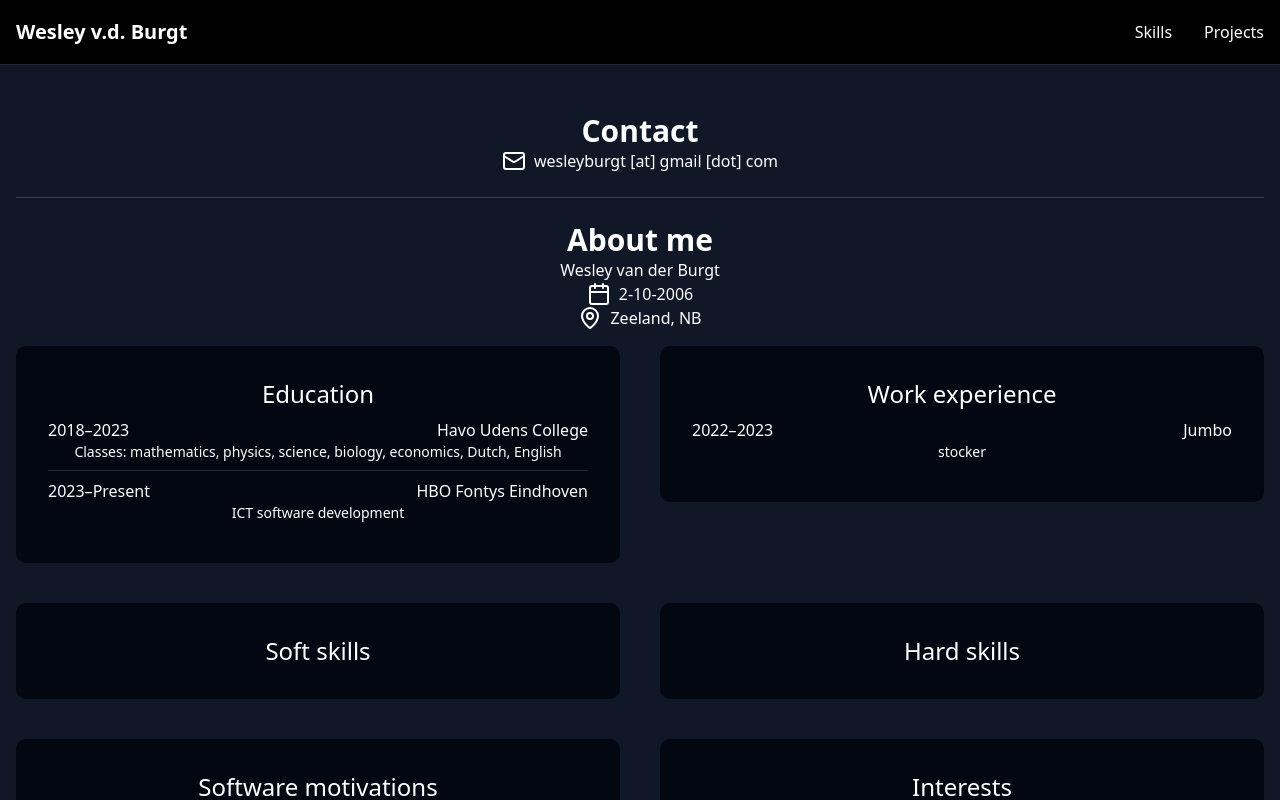
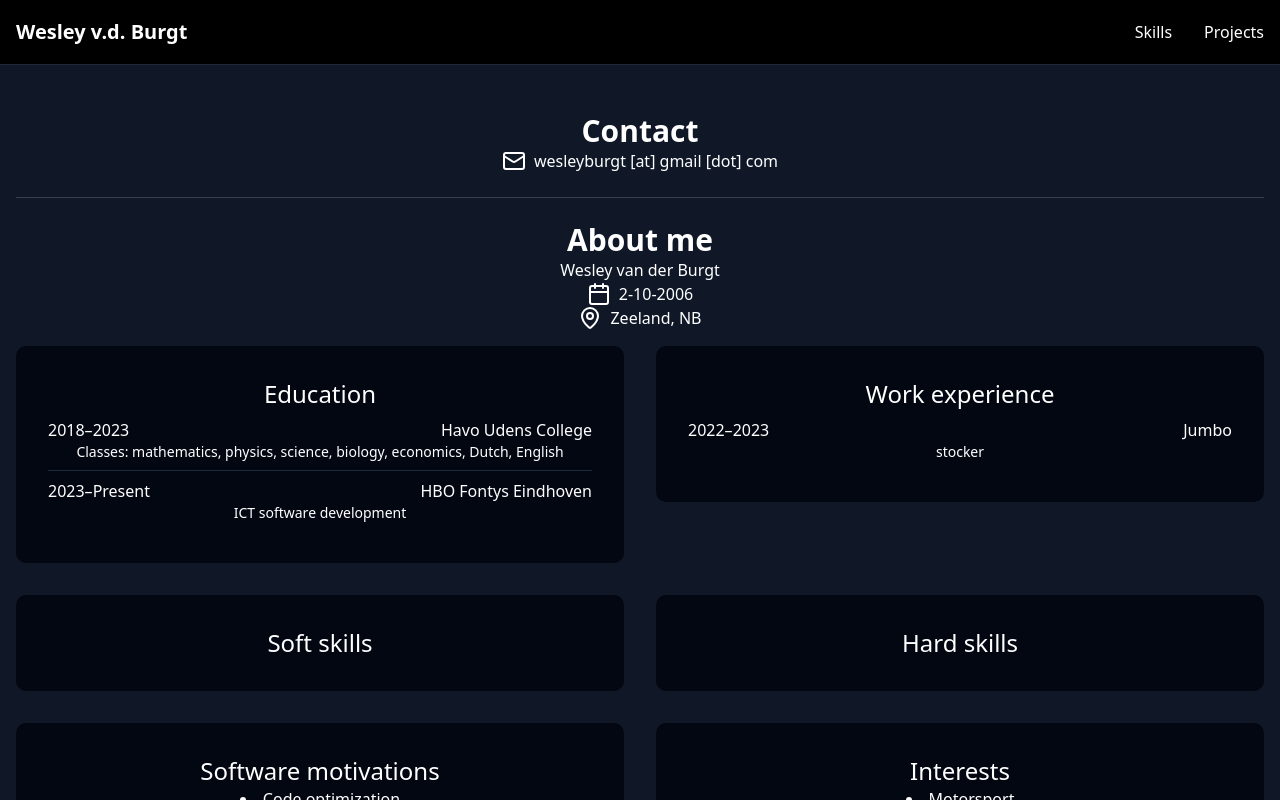
Before and after one commit to WesleyBurgt/cv, a Next.js app: page / in a window 1280 px wide. Built offline with nearby package versions, Linux system fonts and the light colour scheme.

Commit message:
reduced gap home page sections

```diff
--- a/src/app/page.tsx
+++ b/src/app/page.tsx
@@ -31,7 +31,7 @@ export default function AboutMe() {
                 Zeeland, NB
             </div>
 
-            <div className="mt-4 grid grid-cols-1 gap-10 md:grid-cols-2 w-full">
+            <div className="mt-4 grid grid-cols-1 gap-8 md:grid-cols-2 w-full">
                 <ExperienceSection title="Education" items={EducationList} />
                 <ExperienceSection title="Work experience" items={WorkExperienceList} />
                 <InfoListSection title="Soft skills" items={SoftSkillList} />
```
